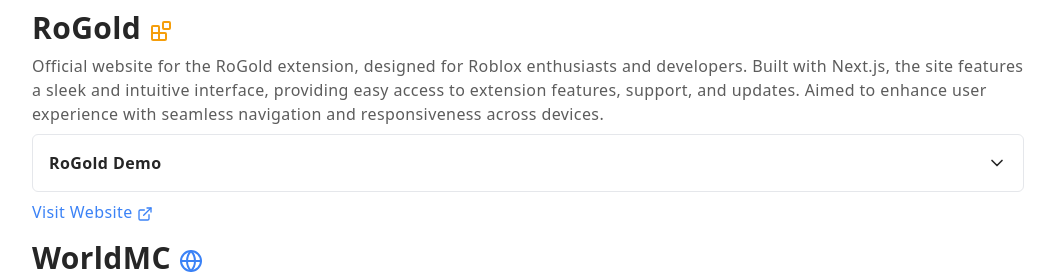
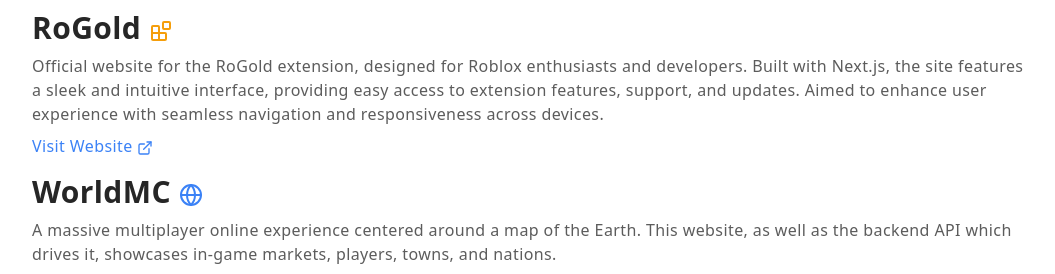
Before and after one commit to zekepari/zekepari, a Next.js app: page / in a window 1280 px wide. Shown: the part 1500-1774 px from the top of the page, without its empty margins (112-1167 px from the left). Built offline with nearby package versions, Linux system fonts and the light colour scheme.

Commit message:
Refactor CollapsibleVideo component to require a src prop and simplify video rendering logic

```diff
--- a/app/page.tsx
+++ b/app/page.tsx
@@ -139,7 +139,6 @@
             features, support, and updates. Aimed to enhance user experience
             with seamless navigation and responsiveness across devices.
           </p>
-          <CollapsibleVideo title="RoGold Demo" />
           <p>
             <Link
               href="https://rogold.live"
--- a/components/CollapsibleVideo.tsx
+++ b/components/CollapsibleVideo.tsx
@@ -5,7 +5,7 @@
 import { useState, useRef, useEffect } from "react";
 
 interface CollapsibleVideoProps {
-  src?: string | null;
+  src: string;
   title: string;
 }
 
@@ -44,18 +44,10 @@
         }}
         className={clsx("overflow-hidden transition-[max-height] duration-300")}
       >
-        {src ? (
-          <video className="w-full" controls>
-            <source src={src} type="video/webm" />
-            Your browser does not support the video tag.
-          </video>
-        ) : (
-          <div className="p-4">
-            <p className="text-gray-500">
-              The video is not available. Please visit the website instead.
-            </p>
-          </div>
-        )}
+        <video className="w-full" controls>
+          <source src={src} type="video/webm" />
+          Your browser does not support the video tag.
+        </video>
       </div>
     </div>
   );
```
